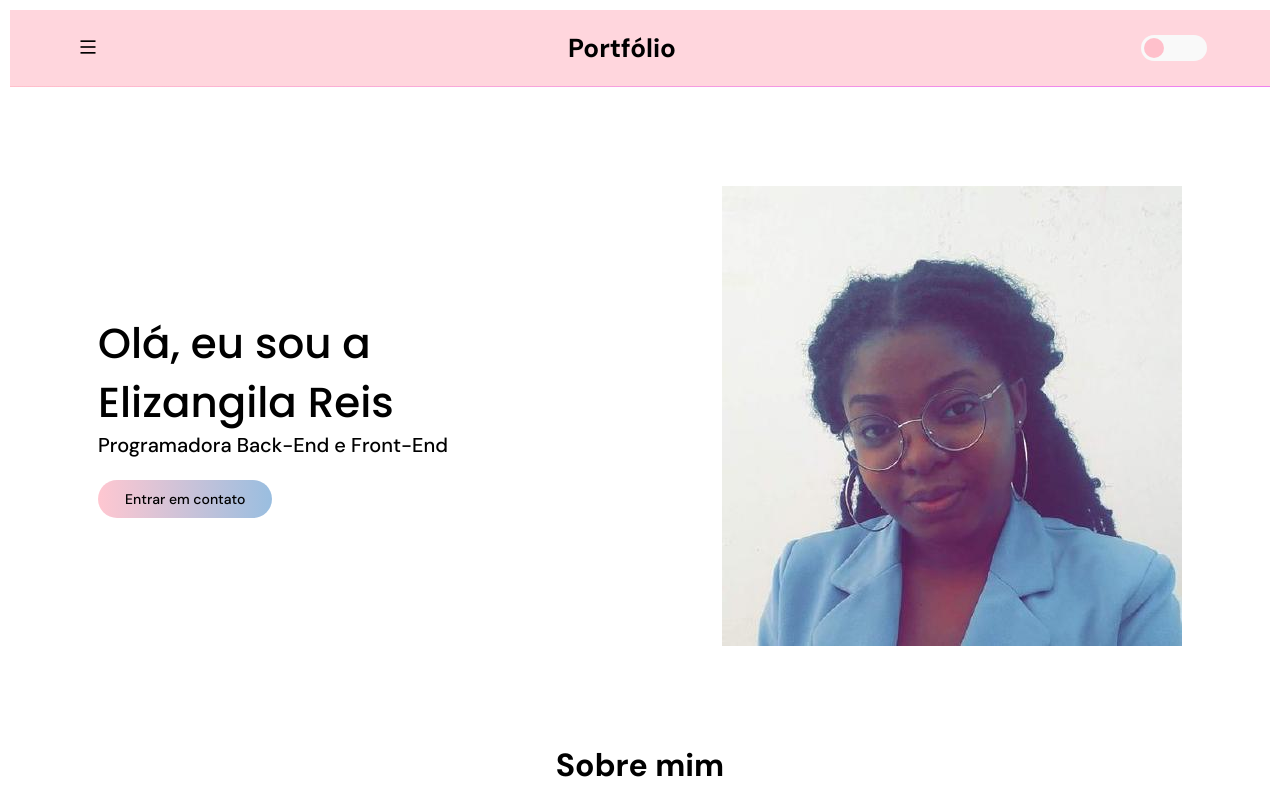
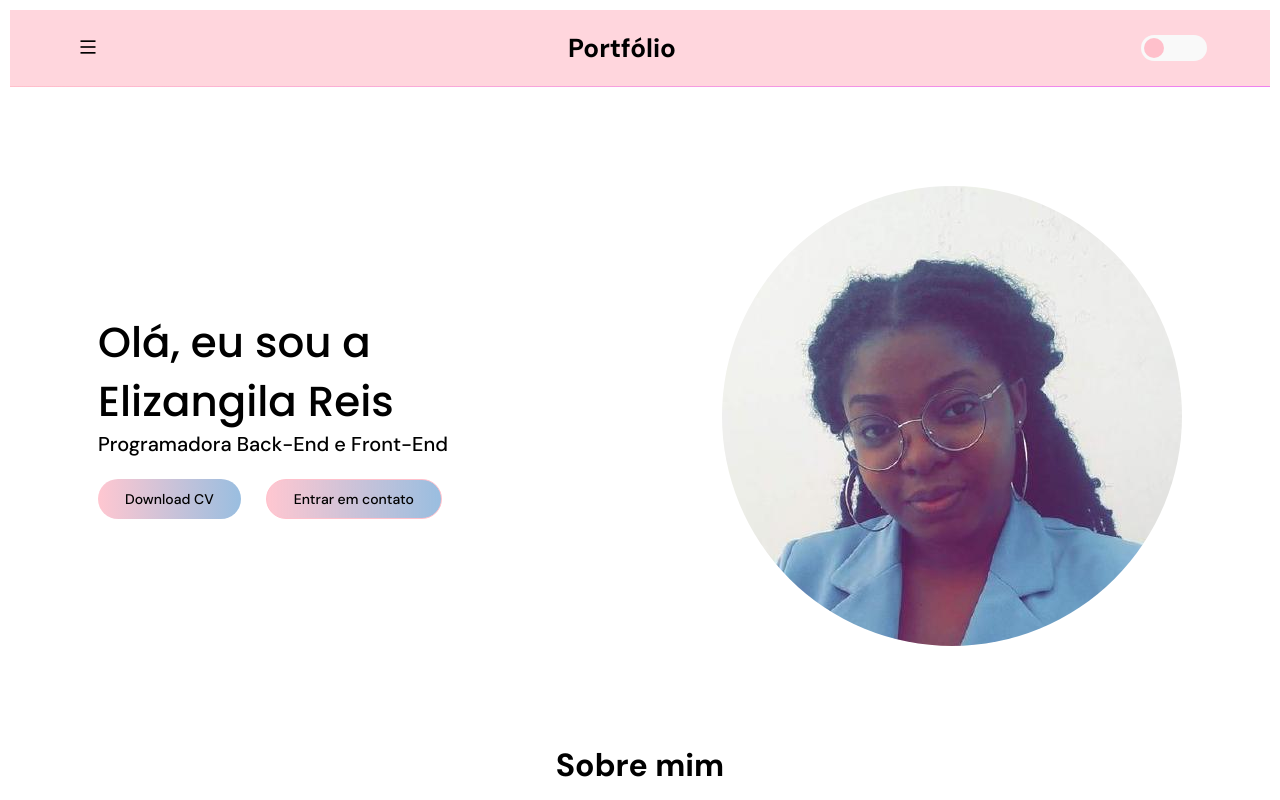
Before and after one commit to ElizangilaReis/elizangilareis.github.io, a plain HTML site: page index.html in a window 1280 px wide. Shown: the top 800 px of the page. Drawn offline with nearby package versions, Linux system fonts and the light colour scheme.

Commit message:
Colocando pdf

```diff
--- a/index.html
+++ b/index.html
@@ -40,13 +40,13 @@
                 <p></p>
               </div>
               <div class="actions">
-                <!--<a href="assets/cv/cv-rhuanbello.pdf" download>Download CV</a>-->
+                <a href="doc/Currículo CV_Elizangila dos Reis.pdf" download>Download CV</a>
                 <a href="mailto:elisa.trifanica@gmail.com" target="_blank">Entrar em contato</a>
               </div>
             </div>
             <div class="profile">
               <a href="https://github.com/ElizangilaReis" target="_blank">
-                <img src="img/ER.jpeg" alt="avatar">
+                <img src="img/ER.jpeg" alt="avatar" class="perfil">
               </a>
             </div>
           </div>
--- a/style.css
+++ b/style.css
@@ -448,7 +448,7 @@ section#sobre .banner .intro .actions a {
 }
 
 section#sobre .banner .intro .actions a:nth-child(2) {
-    background-image: none;
+    background-image: linear-gradient(90deg, rgba(255,192,203,0.89) .2%, rgba(105, 159, 209, 0.68) 100%);
     border: 0.1rem solid #FFC0CB
 }
 
@@ -912,3 +912,7 @@ img{
     max-width: 100%;
     height: auto;
 }
+
+img.perfil{
+    border-radius: 50%;
+}
```
Also changed, not shown: 1 other file.
